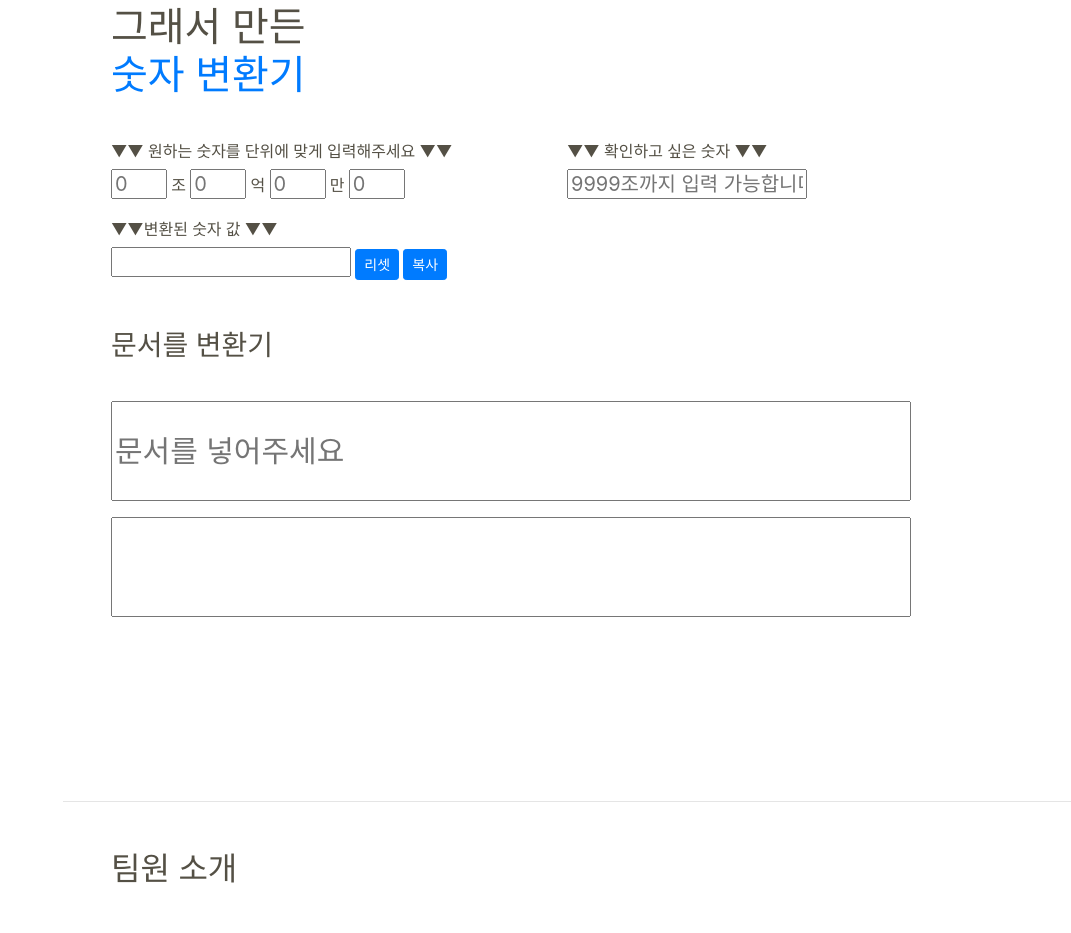
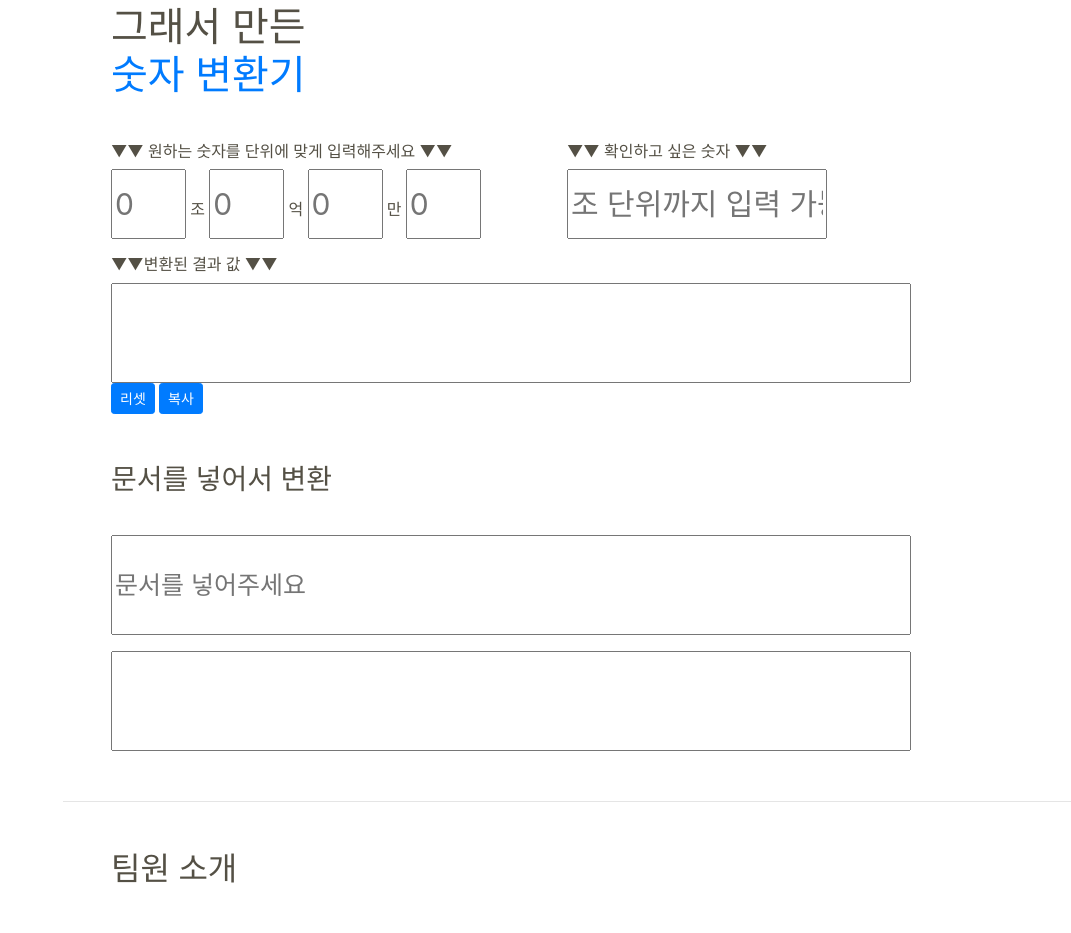
Before and after one commit to puba5/KB_JUYOO, a website with bundled scripts: page index.html in a window 1280 px wide. Shown: the part 892-1825 px from the top of the page, without its empty margins (209-1280 px from the left). Built offline with nearby package versions, Linux system fonts and the light colour scheme; a web font is replaced by a local one.

Commit message:
수정했어요

```diff
--- a/index.html
+++ b/index.html
@@ -425,27 +425,27 @@
 
               <p>
                 <label for="review">▼▼ 원하는 숫자를 단위에 맞게 입력해주세요 ▼▼ </label><br>
-                <input class="textview" id="textview1" id="textview1" placeholder="0" oninput="checkNumberFieldLength1(this);">
+                <input class="textview" id="textview1" id="textview1" placeholder="0" oninput="checkNumberFieldLength1(this);"style="width:75px;height:70px;font-size:30px;">
                 <label for="textview1"> 조 </label>
-                <input class="textview" id="textview2" placeholder="0" oninput="checkNumberFieldLength2(this);">
+                <input class="textview" id="textview2" placeholder="0" oninput="checkNumberFieldLength2(this);"style="width:75px;height:70px;font-size:30px;">
                 <label for="textview2"> 억 </label>
-                <input class="textview" id="textview3" placeholder="0" oninput="checkNumberFieldLength3(this);">
+                <input class="textview" id="textview3" placeholder="0" oninput="checkNumberFieldLength3(this);"style="width:75px;height:70px;font-size:30px;">
                 <label for="textview3"> 만 </label>
-                <input class="textview" id="textview4" placeholder="0" oninput="checkNumberFieldLength4(this);">
+                <input class="textview" id="textview4" placeholder="0" oninput="checkNumberFieldLength4(this);"style="width:75px;height:70px;font-size:30px;">
               </p>
               <p>
-                <label for="review"> ▼▼변환된 숫자 값 ▼▼ </label><br>
-                <input class="resulttextview" id="textview">
+                <label for="review"> ▼▼변환된 결과 값 ▼▼ </label><br>
+                <input class="resulttextview" id="textview" style="width:800px;height:100px;font-size:40px;">
                 <input type="button" class="btn btn-primary btn-sm" value="리셋" onclick="c()">
                 <input type="button" class="btn btn-primary btn-sm" value="복사" onclick="myFunction()">
               </p>
-              <h3 class="mb-0"><br>문서를 변환기 </h3><br>
+              <h3 class="mb-0"><br>문서를 넣어서 변환 </h3><br>
               <p>
                 <label for="review"> </label>
-                <input class="inputText" id="inputText" placeholder="문서를 넣어주세요" oninput="transtoText(this)" style="width:800px;height:100px;font-size:30px;">
+                <input class="inputText" id="inputText" placeholder="문서를 넣어주세요" oninput="transtoText(this)" style="width:800px;height:100px;font-size:25px;">
               </p>
               <p>
-                <input class="transtext" id="transtext" style="width:800px;height:100px;font-size:20px;">
+                <input class="transtext" id="transtext" style="width:800px;height:100px;font-size:25px;">
               </p>
             </form>
           </div>
@@ -453,7 +453,7 @@
             <br>
             <p>
               <label for="review"> ▼▼ 확인하고 싶은 숫자 ▼▼</label><br>
-              <input class="resulttextview" id="textviewtrans" placeholder="9999조까지 입력 가능합니다!" oninput="transToReadable(this)">
+              <input class="resulttextview" id="textviewtrans" placeholder="조 단위까지 입력 가능" oninput="transToReadable(this)"style="width:260px;height:70px;font-size:30px;">
             </p>
 
 
```
